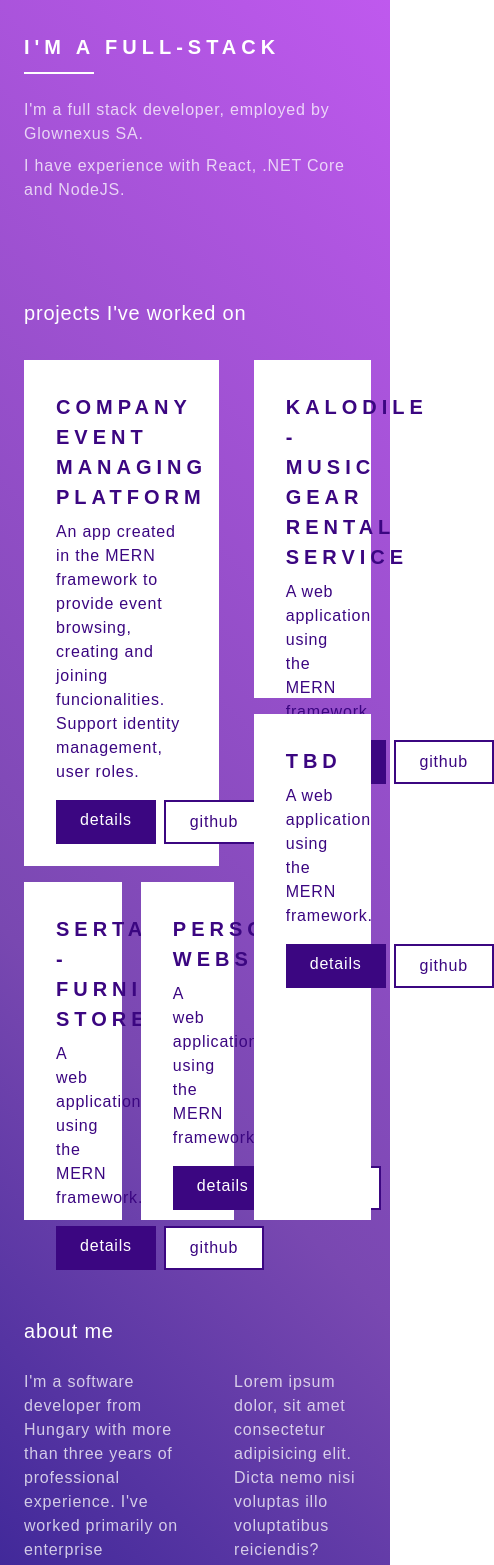
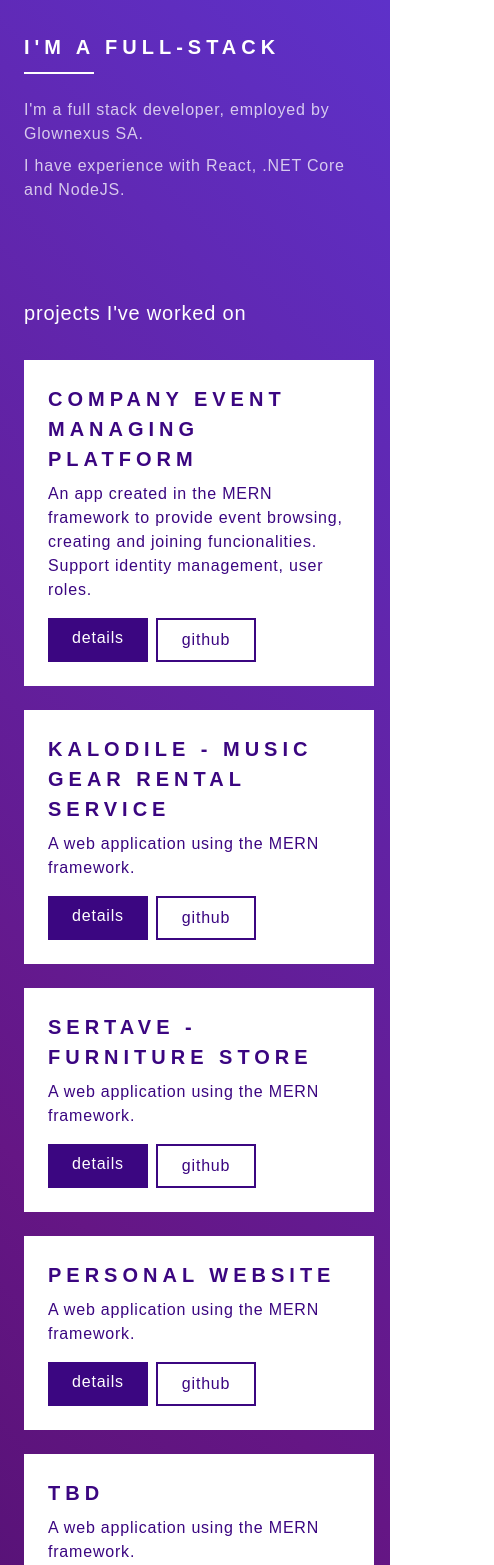
Before and after one commit to danielagg/personal-website-ts, a React (Create React App) app: page / in a window 390 px wide. Shown: the top 1565 px of the page, 494 px wide, since content can reach past the window. Built offline with nearby package versions, Linux system fonts and the light colour scheme.

Commit message:
Responsive grid

```diff
--- a/src/components/Portfolio/PortfolioItem.tsx
+++ b/src/components/Portfolio/PortfolioItem.tsx
@@ -7,16 +7,11 @@ import Button, { Variant, Thickness } from "../Shared/Button/Button";
 
 type PortfolioItemProp = {
   item: PortfolioItemDetails;
-  height: number;
-  width: number;
 };
 
-const PortfolioItem = ({ item, height, width }: PortfolioItemProp) => {
+const PortfolioItem = ({ item }: PortfolioItemProp) => {
   return (
-    <div
-      className="bg-white p-8 primary-blue"
-      style={{ height: `${height}vh`, width: `${width}vw` }}
-    >
+    <div className="bg-white p-6 primary-blue h-full w-full">
       <p className="text-xl uppercase font-raleway-bold wide-letter-spacing">
         {item.name}
       </p>
--- a/src/components/Portfolio/PortfolioItemContainer.tsx
+++ b/src/components/Portfolio/PortfolioItemContainer.tsx
@@ -13,19 +13,19 @@ const PortfolioItemContainer = () => {
       <h2 className="mt-24 text-white text-xl">projects I've worked on</h2>
       <div className="container">
         <div className="card-1">
-          <PortfolioItem item={context.projects[0]} height={60} width={50} />
+          <PortfolioItem item={context.projects[0]} />
         </div>
         <div className="card-2">
-          <PortfolioItem item={context.projects[1]} height={40} width={30} />
+          <PortfolioItem item={context.projects[1]} />
         </div>
         <div className="card-3">
-          <PortfolioItem item={context.projects[2]} height={40} width={25} />
+          <PortfolioItem item={context.projects[2]} />
         </div>
         <div className="card-4">
-          <PortfolioItem item={context.projects[3]} height={40} width={24} />
+          <PortfolioItem item={context.projects[3]} />
         </div>
         <div className="card-5">
-          <PortfolioItem item={context.projects[4]} height={60} width={30} />
+          <PortfolioItem item={context.projects[4]} />
         </div>
       </div>
     </div>
--- a/src/components/Portfolio/style.css
+++ b/src/components/Portfolio/style.css
@@ -3,31 +3,44 @@
   display: grid;
   grid-column-gap: 1em;
   grid-row-gap: 1em;
-  grid-template-areas:
-    "a a a a b b"
-    "a a a a b b"
-    "a a a a c c"
-    "d d e e c c"
-    "d d e e c c";
+  grid-template-columns: 1fr 1fr 1fr 1fr 1fr 1fr;
+  grid-template-rows: 1fr 1fr 1fr 1fr 1fr;
+}
+
+@media (max-width: 1024px) {
+  .container {
+    display: block;
+  }
+  .card-1,
+  .card-2,
+  .card-3,
+  .card-4,
+  .card-5 {
+    margin: 1.5em 0;
+  }
 }
 
 .card-1 {
-  grid-area: a;
-  align-content: center;
+  grid-column: 1 / span 4;
+  grid-row: 1 / span 3;
 }
 
 .card-2 {
-  grid-area: b;
+  grid-column: 5 / span 2;
+  grid-row: 1 / span 2;
 }
 
 .card-3 {
-  grid-area: d;
+  grid-column: 1 / span 2;
+  grid-row: 4 / span 2;
 }
 
 .card-4 {
-  grid-area: e;
+  grid-column: 3 / span 2;
+  grid-row: 4 / span 2;
 }
 
 .card-5 {
-  grid-area: c;
+  grid-column: 5 / span 2;
+  grid-row: 3 / span 3;
 }
--- a/src/styles/animations.css
+++ b/src/styles/animations.css
@@ -50,3 +50,23 @@
     opacity: 1;
   }
 }
+
+.moveInFromTopAnimation {
+  animation: moveInFromTop 0.4s ease-out;
+}
+
+.moveInFromBottomAnimation {
+  animation: moveInFromTop 0.4s ease-out;
+}
+
+.moveInFromLeftAnimation {
+  animation: moveInFromLeft 0.4s ease-out;
+}
+
+.moveInFromRightAnimation {
+  animation: moveInFromRight 0.4s ease-out;
+}
+
+.easeInWithOpacityChangeAnimation {
+  animation: easeInWithOpacityChange 0.4s ease-out;
+}
--- a/src/styles/main.css
+++ b/src/styles/main.css
@@ -15,11 +15,7 @@
 }
 
 .bg-primary-blue-gradient {
-  /* background: linear-gradient(45deg, #020472 0, #2c10ca 50%, #2409b9 100%); */
-  /* background: linear-gradient(45deg, #720231 0, #ca1048 50%, #b90993 100%); */
-  /* background: linear-gradient(45deg, #3f1561 0, #711c79 50%, #6b2d5d 100%); */
-  /* background: linear-gradient(45deg, #1c5e4f 0, #1ea566 50%, #a736db 100%); */
-  background: linear-gradient(45deg, #060881 0, #7948b1 50%, #bf59ee 100%);
+  background: linear-gradient(45deg, #390a58 0, #651685 50%, #5e31c9 100%);
 }
 
 .border-primary-blue {
@@ -44,23 +40,3 @@
 .wide-letter-spacing {
   letter-spacing: 0.25em;
 }
-
-.moveInFromTopAnimation {
-  animation: moveInFromTop 0.4s ease-out;
-}
-
-.moveInFromBottomAnimation {
-  animation: moveInFromTop 0.4s ease-out;
-}
-
-.moveInFromLeftAnimation {
-  animation: moveInFromLeft 0.4s ease-out;
-}
-
-.moveInFromRightAnimation {
-  animation: moveInFromRight 0.4s ease-out;
-}
-
-.easeInWithOpacityChangeAnimation {
-  animation: easeInWithOpacityChange 0.4s ease-out;
-}
```
